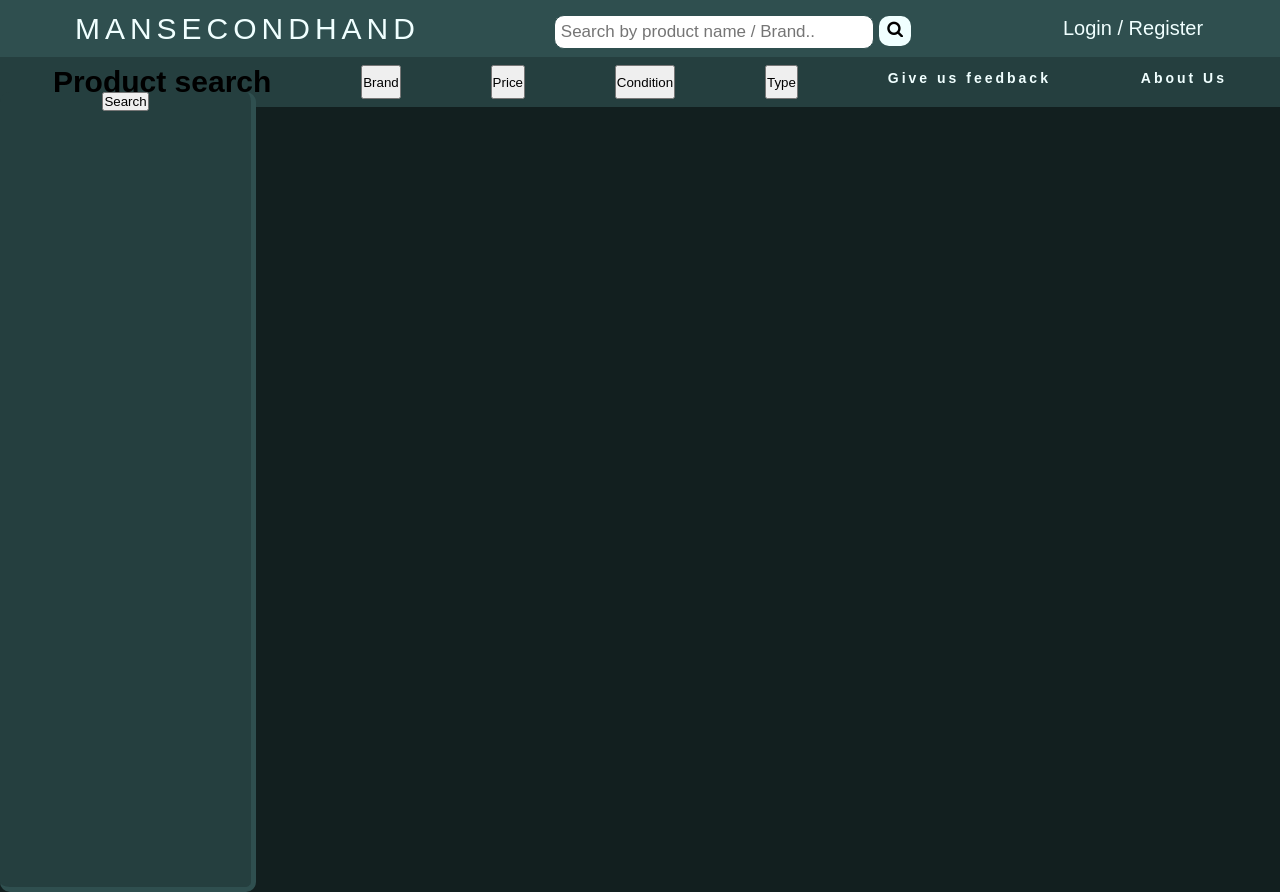
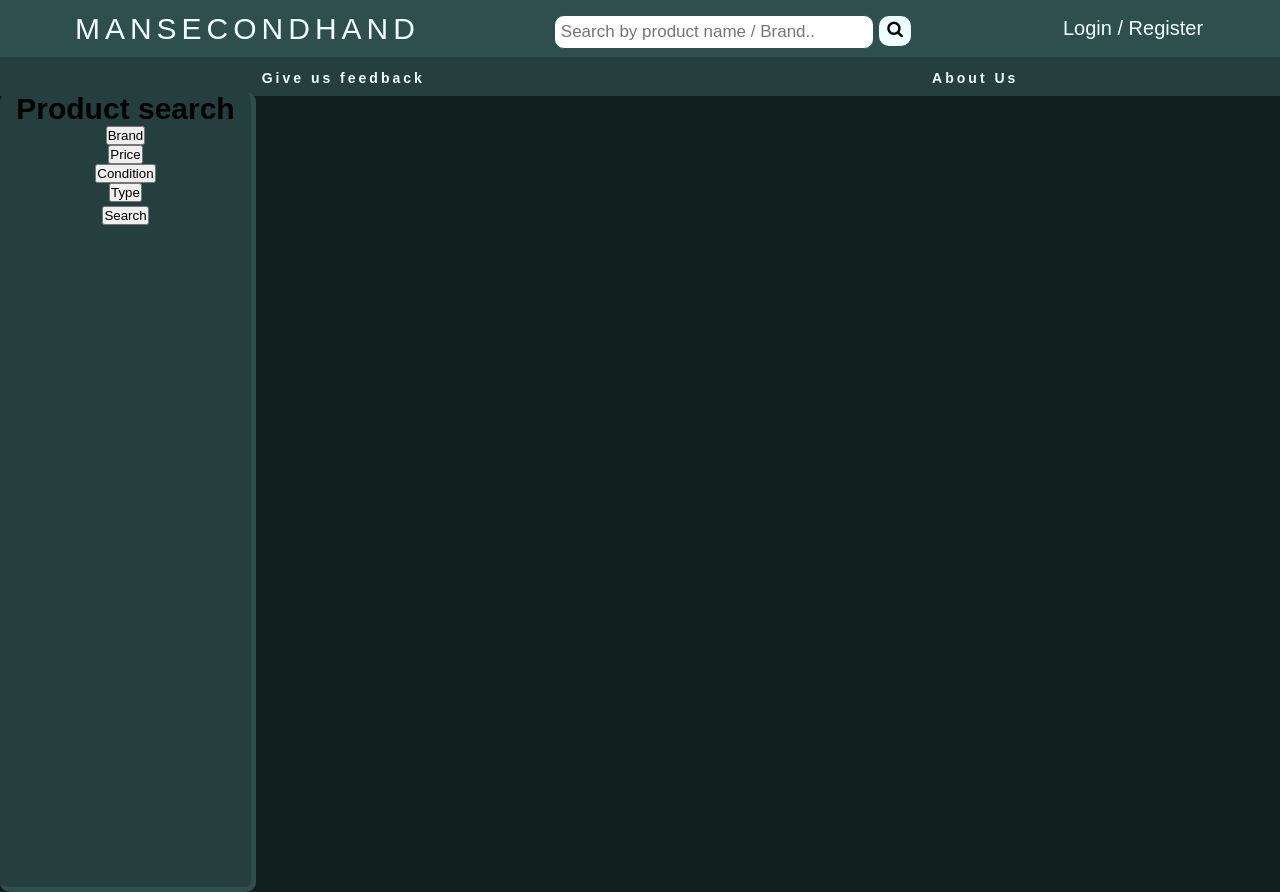
Before and after one commit to dawcules/manlysecondhand-fleamarket, a website: page view/public/index.html in a window 1280 px wide. Shown: the top 892 px of the page. Drawn offline with Linux system fonts and the light colour scheme.

Commit message:
ppage -> index html

```diff
--- a/view/public/index.html
+++ b/view/public/index.html
@@ -60,18 +60,22 @@
         <div class = "loggedIn">Your Username</div>
     </nav>
     <nav class="lower">
+       <div class ="items-menu">
+
         <h1>Product search</h1>
         <button type="button" id="pbrand">Brand</button>
         <button type="button" id="pprice">Price</button>
         <button type="button" id="pcond">Condition</button>
         <button type="button" id="ptype">Type</button>
-        <form id="search" class = "items-menu">
+        <form id="search" class>
+
             <div id="dynamic"></div>
 
 
             <button type="submit">Search</button>
 
         </form>
+       </div>
         <div class = "items">Clothing</div>
         <ul class = "You">
             <li><a href ="#">Give us feedback</a></li>
```
